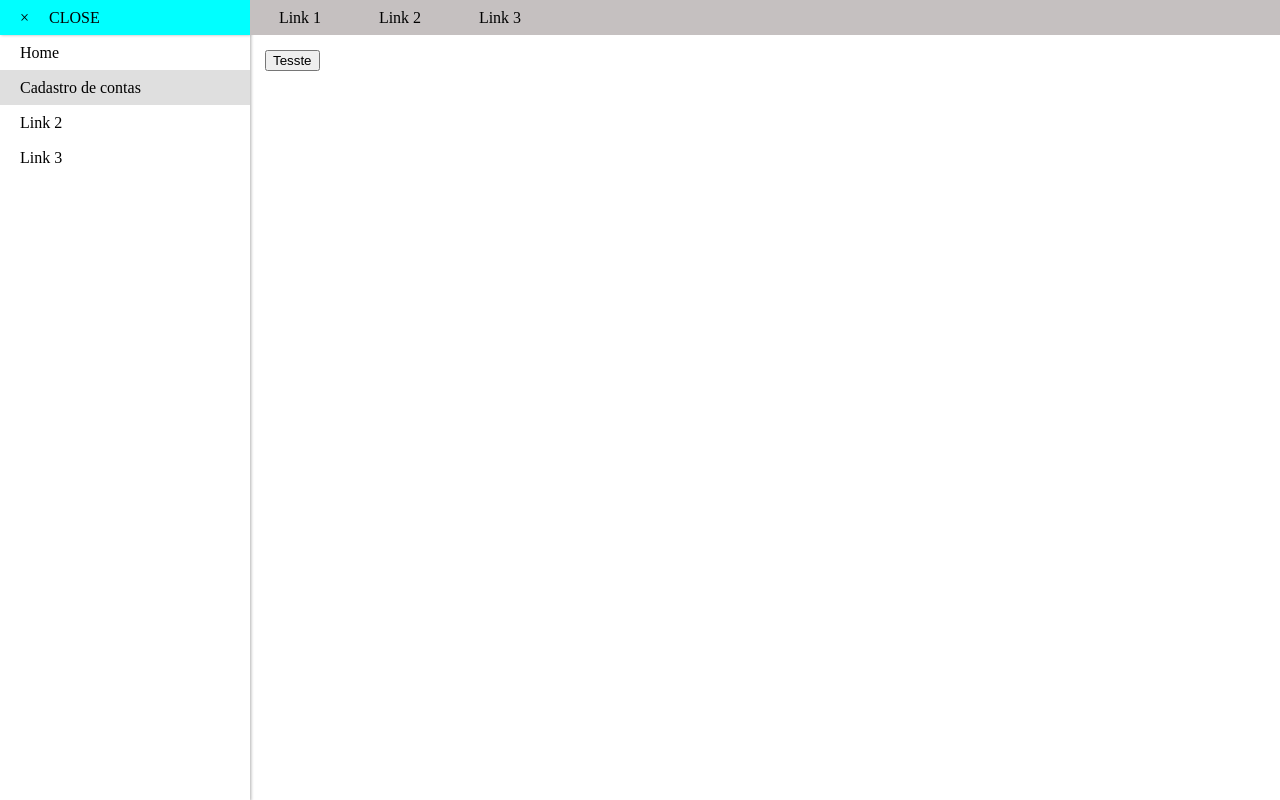
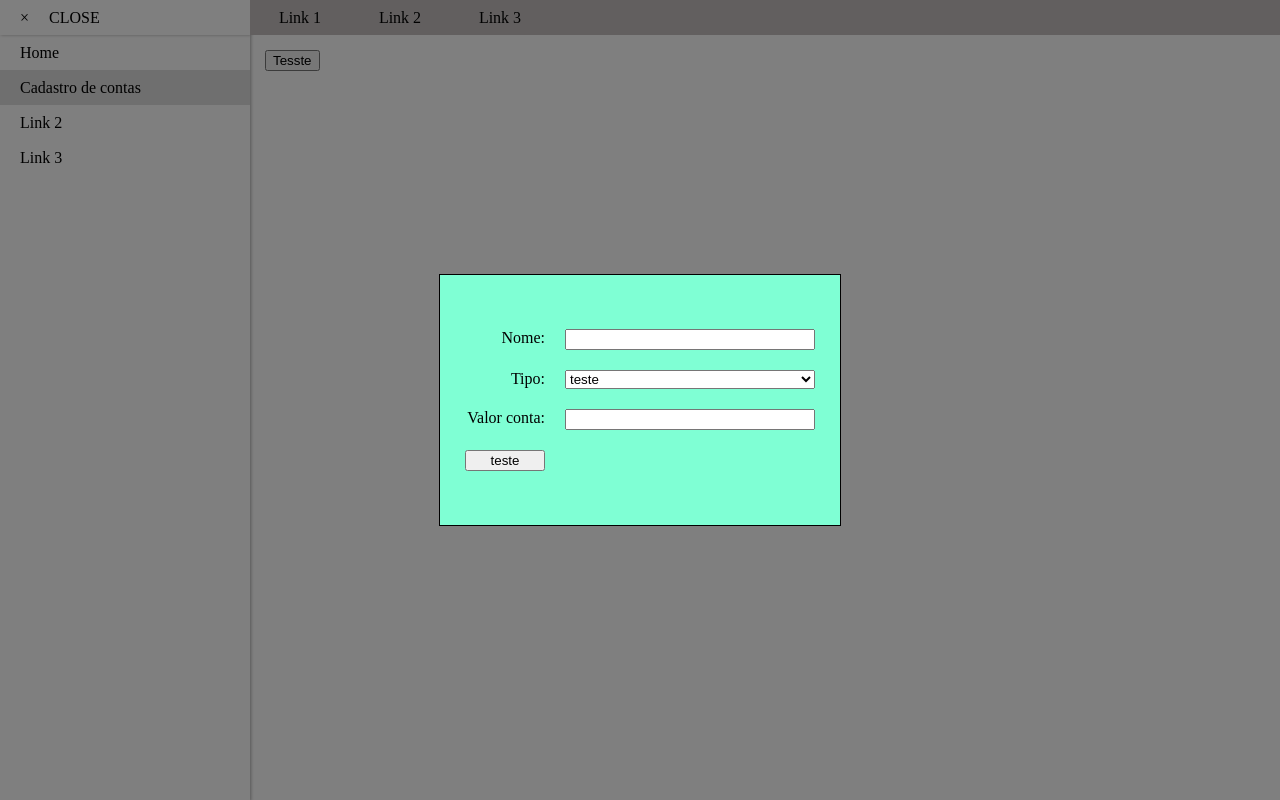
Before and after one commit to filipealeite/Financeiro, a plain HTML site: page html/cadastroContas.html in a window 1280 px wide. Both pictures are taken after a click on the button "Tesste". Drawn offline with Linux system fonts and the light colour scheme.

Commit message:
Criado modal para cadastrar contas

```diff
--- a/css/style.css
+++ b/css/style.css
@@ -175,3 +175,40 @@ body{
     border-radius: 10px;
     box-shadow: 1px 1px 4px rgb(177, 176, 176);
 }
+
+
+
+#cadastroContas{
+    background-color: rgb(223, 223, 223);
+}
+#cadastroContas:hover{
+    background-color: rgb(175, 110, 235);
+    color: white;
+}
+#formConta{
+    grid-template-columns: 100px 250px;
+    gap: 10px
+}
+#formConta label{
+    text-align: right;
+
+}
+#modal{
+    display: none;
+    position: fixed;
+    z-index: 1;
+    left: 0;
+    top: 0;
+    width: 100%;
+    height: 100%;
+    background-color: rgba(0, 0, 0, 0.5);
+    justify-items: center;
+    align-items: center;
+    align-content: center;
+}
+.modal-content{
+    height: 250px;
+    width:  250px;
+    border: solid 1px;
+    background-color: aquamarine;
+}
--- a/css/styleCadastroContas.css
+++ b/css/styleCadastroContas.css
@@ -6,15 +6,18 @@
     color: white;
 }
 #formConta{
-    display: none;
-    grid-template-columns: 100px 250px;
-    gap: 10px
+    display: grid;
+    grid-template-columns: 80px 250px;
+    gap: 20px;
+    height: 100%;
+    width: 100%;
+    justify-content: center;
+    align-content: center;
 }
 #formConta label{
     text-align: right;
-
 }
-.modal-content{
+#modal{
     display: none;
     position: fixed;
     z-index: 1;
@@ -23,4 +26,13 @@
     width: 100%;
     height: 100%;
     background-color: rgba(0, 0, 0, 0.5);
+    justify-items: center;
+    align-items: center;
+    align-content: center;
 }
+.modal-content{
+    height: 250px;
+    width:  400px;
+    border: solid 1px;
+    background-color: aquamarine;
+}
--- a/html/cadastroContas.html
+++ b/html/cadastroContas.html
@@ -11,8 +11,8 @@
     <body>
         <section id="sideBar">
             <div id="linha" onclick="navBarClose()">
-                <label for="">&times;</label>
-                <label for="">CLOSE</label>
+                <label>&times;</label>
+                <label>CLOSE</label>
             </div>
             <div id="gridSide">
                 <a href="../index.html" class="elementSide">Home</a>
@@ -23,8 +23,8 @@
         </section>
         <nav id="navBar">
             <div onclick="navBarOpen()"  id="buttonOpen"  class="buttonHide">
-                <label for="">&#9776;</label>
-                <label for="">EXPANDIR</label>
+                <label>&#9776;</label>
+                <label>EXPANDIR</label>
             </div>
 
             <div id="optionsNav">
@@ -34,21 +34,24 @@
             </div>
         </nav>
         <section id="content">
-            <button data-open-modal>Tesste</button>
-            <dialog data-model>
+            <button class="open-modal" id="open-modal" onclick="exibirCadastro();">Tesste</button>
+            <div id="modal">
+                <div class="modal-content">
                     <form action="" id="formConta">
-                    <label for="">Nome:</label>
+                        <label>Nome:</label>
                         <input type="text" name="" id="">
-                    <label for="">Tipo:</label>
+                        <label>Tipo:</label>
                         <select name="" id="">
                             <option value="teste">teste</option>
                             <option value="teste2">teste2</option>
                             <option value="teste3">teste3</option>
                         </select>
-                    <label for="">Valor conta:</label>
+                        <label>Valor conta:</label>
                         <input type="text" name="" id="">
+                        <input type="button" value="teste">
                     </form>
-            </dialog>
+                </div>
+            </div>
         </section>
     </body>
 </html>
--- a/script/script.js
+++ b/script/script.js
@@ -23,16 +23,15 @@ function navBarClose(){
     },300);
 
 }
-const modal = document.querySelector("[data-model]");
-const openButton = document.querySelector("[data-open-modal]");
-const cleseButton = document.querySelector("[data-close-modal]");
-openButton.addEventListener("click",()=>{
-    modal.showModal();
-});
 
+function exibirCadastro() {
+    let modal = document.getElementById("modal");
+    modal.style.display = "block";
+}
 
-function exibirCadastro(){
-
-
-
-}
+window.onclick = function(event) {
+    let modal = document.getElementById("modal");
+    if (event.target === modal) {
+        modal.style.display = "none";
+    }
+};
```
Also changed, not shown: index.html (+5 -7 lines). Lines whose indentation alone changed are shown as unchanged.
